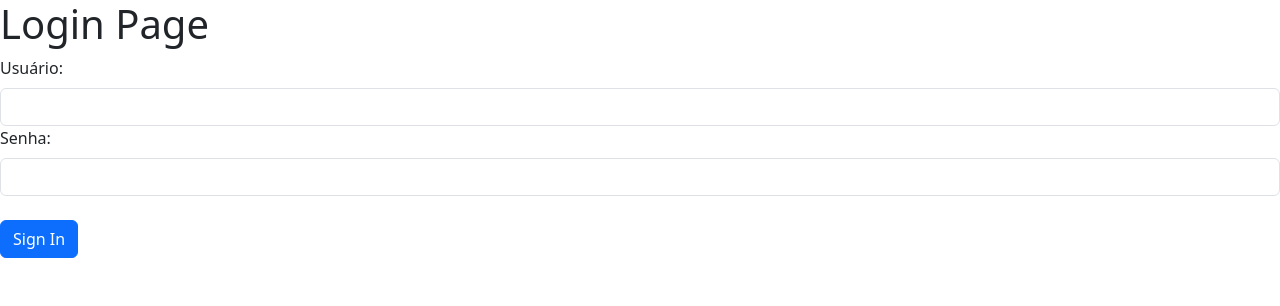
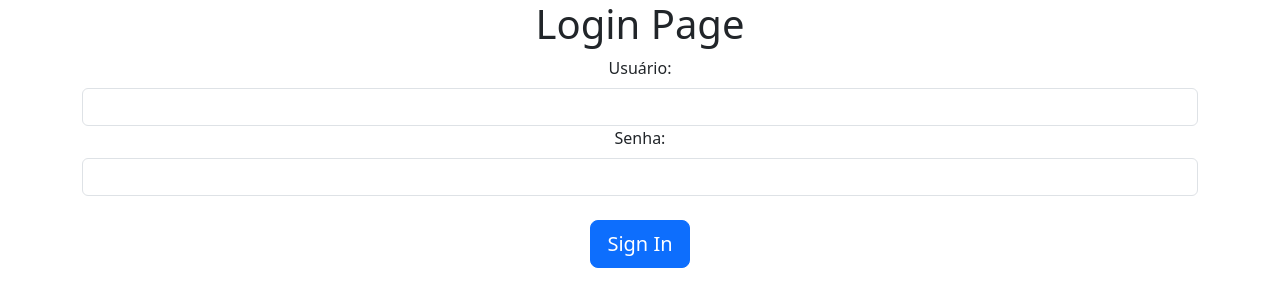
Before and after one commit to psvictordev/loginPage, a React (Create React App) app: page /login in a window 1280 px wide. Shown: the top 306 px of the page. Built offline with nearby package versions, Linux system fonts and the light colour scheme.

Commit message:
Align content

```diff
--- a/src/pages/Error.js
+++ b/src/pages/Error.js
@@ -2,12 +2,13 @@ import React, {useState} from "react";
 
 import Alert from 'react-bootstrap/Alert';
 import Button from 'react-bootstrap/Button';
+
 import { Navigate, useNavigate } from 'react-router-dom';
 
 function ErrorKey() {
 
     const token = localStorage.getItem(['Victor6015']);
-    const [error, setError] = useState(true);
+    const [error] = useState(true);
 
     const navigate = useNavigate();
 
@@ -19,19 +20,19 @@ function ErrorKey() {
     if (!token) {
         return (
             <>
-                <Alert show={error} variant="success">
-                <Alert.Heading>Alert</Alert.Heading>
-                <p>
+                <Alert show={error} variant="danger">
+                <Alert.Heading className="d-flex justify-content-center">Alert</Alert.Heading>
+                <p className="d-flex justify-content-center">
                     Usuário ou Senha Inválidos!
                 </p>
                 <hr />
-                <div className="d-flex justify-content-end">
-                    <Button onClick={signin} variant="outline-success">
+                <div className="d-flex justify-content-center">
+                    <Button onClick={signin} variant="danger" size="lg">
                         Back to Login Page
                     </Button>
                 </div>
                 </Alert>
-             </>
+            </>
         );
     }
     return <Navigate to='/' replace />
--- a/src/pages/Home.js
+++ b/src/pages/Home.js
@@ -15,12 +15,13 @@ export default function Home() {
 
     return (
         <div>
-            <h1>
+            <h1 className="d-flex justify-content-center">
                 Você está Logado!
             </h1>
 
-            <Button variant='primary' onClick={signout}>Sign Out</Button>{' '}
-
+            <div className="d-flex justify-content-center">
+                <Button variant='primary' onClick={signout} size='lg'>Sign Out</Button>{' '}
+            </div>
         </div>
     );
 }
--- a/src/pages/Login.js
+++ b/src/pages/Login.js
@@ -2,6 +2,10 @@ import React, {useState } from "react";
 
 import Button from 'react-bootstrap/Button';
 import Form from 'react-bootstrap/Form';
+
+import Container from 'react-bootstrap/Container';
+import Row from 'react-bootstrap/Row';
+import Col from 'react-bootstrap/Col';
 
 import { useNavigate } from 'react-router-dom';
 
@@ -22,27 +26,30 @@ export default function Login() {
     }
 
     return (
-        <div>
-            <h1>
-                Login Page
-            </h1>
+        <Container fluid='sm'>
+            <Row>
+                <Col>
+                    <h1  className="d-flex justify-content-center">Login Page</h1>
+                </Col>
+            </Row>
 
-            <Form onSubmit={signin}>
+            <Form onSubmit={signin} >
 
                 <Form.Group>
-                    <Form.Label>Usuário:</Form.Label>
-                    <Form.Control type="text" name='user' onChange={ (event) => setUser(event.target.value)}/>
+                    <Form.Label className="d-flex justify-content-center">Usuário:</Form.Label>
+                    <Form.Control type="text" name='user' onChange={ (event) => setUser(event.target.value)} className="content-center"/>
                 </Form.Group>
 
                 <Form.Group>
-                    <Form.Label>Senha:</Form.Label>
+                    <Form.Label className="d-flex justify-content-center">Senha:</Form.Label>
                     <Form.Control type="password" name='password' onChange={ (event) => setPassword(event.target.value)}/>
                 </Form.Group>
                 <br />
-                <Button variant='primary' type='submit'>Sign In</Button>{' '}
+                <div className="d-flex justify-content-center">
+                <Button variant='primary' type='submit' size='lg'>Sign In</Button>{' '}
+                </div>
             </Form>
-        </div>
-
+        </Container>
 
     )
 
```
